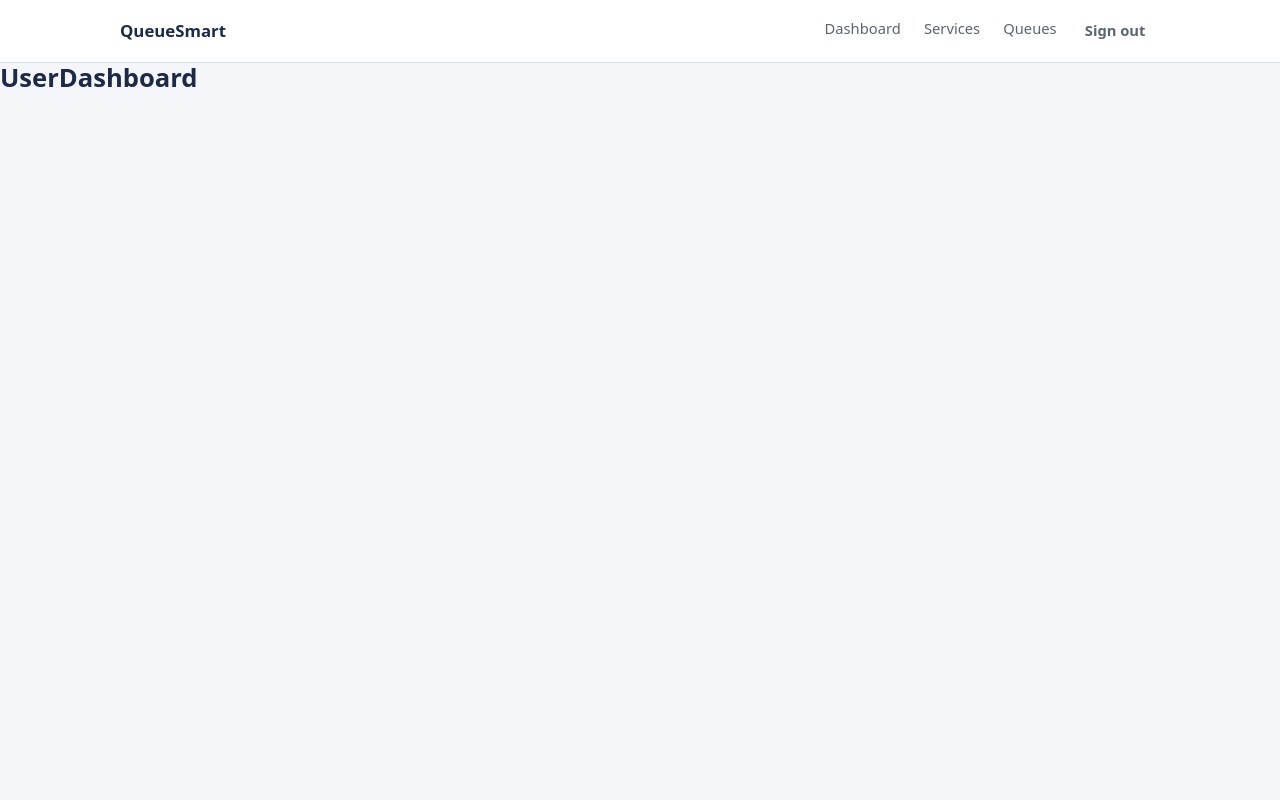
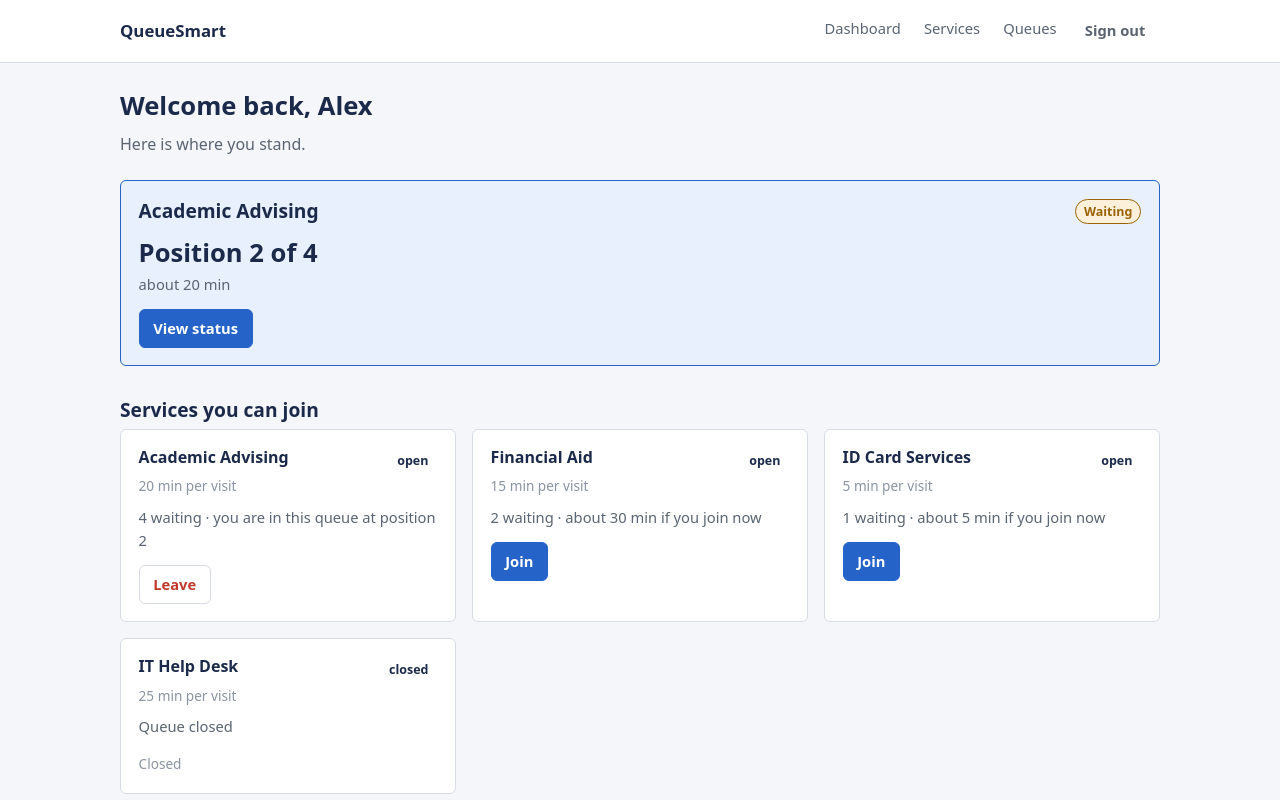
Before and after one commit to cmatala/QueueSmart, a React (Vite) app: page /dashboard in a window 1280 px wide. Shown: the top 800 px of the page. Built offline with nearby package versions, Linux system fonts and the light colour scheme; sample sign-in values are in the browser's storage.

Commit message:
Build user dashboard and join queue screens

```diff
--- a/src/pages/JoinQueue.jsx
+++ b/src/pages/JoinQueue.jsx
@@ -1,6 +1,55 @@
 // OWNER: Megan
 // TODO: see the A2 plan for what this screen must do.
+// Pick a service, see the estimated wait, join or leave.
 
-export default function JoinQueue() {
-  return <h1>JoinQueue</h1>;
+import { useState } from 'react';
+import ServiceCard from '../components/ServiceCard';
+import { getQueue } from '../data/mockData';
+import { joinQueue, leaveQueue, positionIn } from '../utils/queueActions';
+
+export default function JoinQueue({ services, entries, setEntries }) {
+  const [message, setMessage] = useState('');
+
+  const handleJoin = (service) => {
+    setEntries(joinQueue(entries, service));
+    setMessage(`You joined ${service.name}.`);
+  };
+
+  const handleLeave = (service) => {
+    setEntries(leaveQueue(entries, service.id));
+    setMessage(`You left ${service.name}.`);
+  };
+
+  return (
+    <div className="shell">
+      <div className="page-head">
+        <div>
+          <h1>Join a queue</h1>
+          <p>Pick a service and see the wait before you commit.</p>
+        </div>
+      </div>
+
+      {message && <p className="hint" role="status">{message}</p>}
+
+      {services.length === 0 ? (
+        <div className="empty">No services are available right now.</div>
+      ) : (
+        <div className="stack">
+          {services.map((service) => {
+            const queue = getQueue(entries, service.id);
+            return (
+              <ServiceCard
+                key={service.id}
+                service={service}
+                waiting={queue.length}
+                position={positionIn(queue)}
+                onJoin={handleJoin}
+                onLeave={handleLeave}
+              />
+            );
+          })}
+        </div>
+      )}
+    </div>
+  );
 }
--- a/src/pages/UserDashboard.jsx
+++ b/src/pages/UserDashboard.jsx
@@ -1,6 +1,110 @@
 // OWNER: Megan
 // TODO: see the A2 plan for what this screen must do.
+// Current queue position first, then joinable services and notifications.
 
-export default function UserDashboard() {
-  return <h1>UserDashboard</h1>;
+import { useState } from 'react';
+import { useNavigate } from 'react-router-dom';
+import ServiceCard from '../components/ServiceCard';
+import Notification from '../components/Notification';
+import StatusBadge from '../components/StatusBadge';
+import {
+  CURRENT_USER_ID,
+  notifications,
+  getUser,
+  getQueue,
+  formatWait,
+} from '../data/mockData';
+import { joinQueue, leaveQueue, positionIn } from '../utils/queueActions';
+
+export default function UserDashboard({ services, entries, setEntries }) {
+  const navigate = useNavigate();
+  const [message, setMessage] = useState('');
+
+  const user = getUser(CURRENT_USER_ID);
+  const firstName = user?.name?.split(' ')[0] ?? 'there';
+
+  // Services the user is currently waiting in
+  const mine = services
+    .map((service) => {
+      const queue = getQueue(entries, service.id);
+      return { service, queue, position: positionIn(queue) };
+    })
+    .filter((item) => item.position > 0);
+
+  const current = mine[0]; // highlight the first one
+  const myNotifications = notifications.filter((n) => n.userId === CURRENT_USER_ID);
+
+  const handleJoin = (service) => {
+    setEntries(joinQueue(entries, service));
+    setMessage(`You joined ${service.name}.`);
+  };
+  const handleLeave = (service) => {
+    setEntries(leaveQueue(entries, service.id));
+    setMessage(`You left ${service.name}.`);
+  };
+
+  return (
+    <div className="shell">
+      <div className="page-head">
+        <div>
+          <h1>Welcome back, {firstName}</h1>
+          <p>Here is where you stand.</p>
+        </div>
+      </div>
+
+      {current ? (
+        <div className="card card-hilite">
+          <div className="card-head">
+            <h2>{current.service.name}</h2>
+            <StatusBadge status={current.position === 1 ? 'almost ready' : 'waiting'} />
+          </div>
+          <div style={{ fontSize: '1.6rem', fontWeight: 700, lineHeight: 1.2 }}>
+            Position {current.position} of {current.queue.length}
+          </div>
+          <p className="muted" style={{ margin: '.3rem 0 .8rem' }}>
+            about {formatWait((current.position - 1) * current.service.expectedDuration)}
+          </p>
+          <button type="button" className="btn-primary" onClick={() => navigate('/status')}>
+            View status
+          </button>
+        </div>
+      ) : (
+        <div className="empty">
+          <p style={{ margin: '0 0 .8rem' }}>You are not in a queue.</p>
+          <button type="button" className="btn-primary" onClick={() => navigate('/join')}>
+            Join a queue
+          </button>
+        </div>
+      )}
+
+      <h2 style={{ marginTop: '2rem' }}>Services you can join</h2>
+      {message && <p className="hint" role="status">{message}</p>}
+      <div className="grid">
+        {services.map((service) => {
+          const queue = getQueue(entries, service.id);
+          return (
+            <ServiceCard
+              key={service.id}
+              service={service}
+              waiting={queue.length}
+              position={positionIn(queue)}
+              onJoin={handleJoin}
+              onLeave={handleLeave}
+            />
+          );
+        })}
+      </div>
+
+      <h2 style={{ marginTop: '2rem' }}>Notifications</h2>
+      {myNotifications.length === 0 ? (
+        <div className="empty">No notifications yet.</div>
+      ) : (
+        <div className="stack">
+          {myNotifications.map((n) => (
+            <Notification key={n.id} message={n.message} time={n.time} unread={n.unread} />
+          ))}
+        </div>
+      )}
+    </div>
+  );
 }
```
